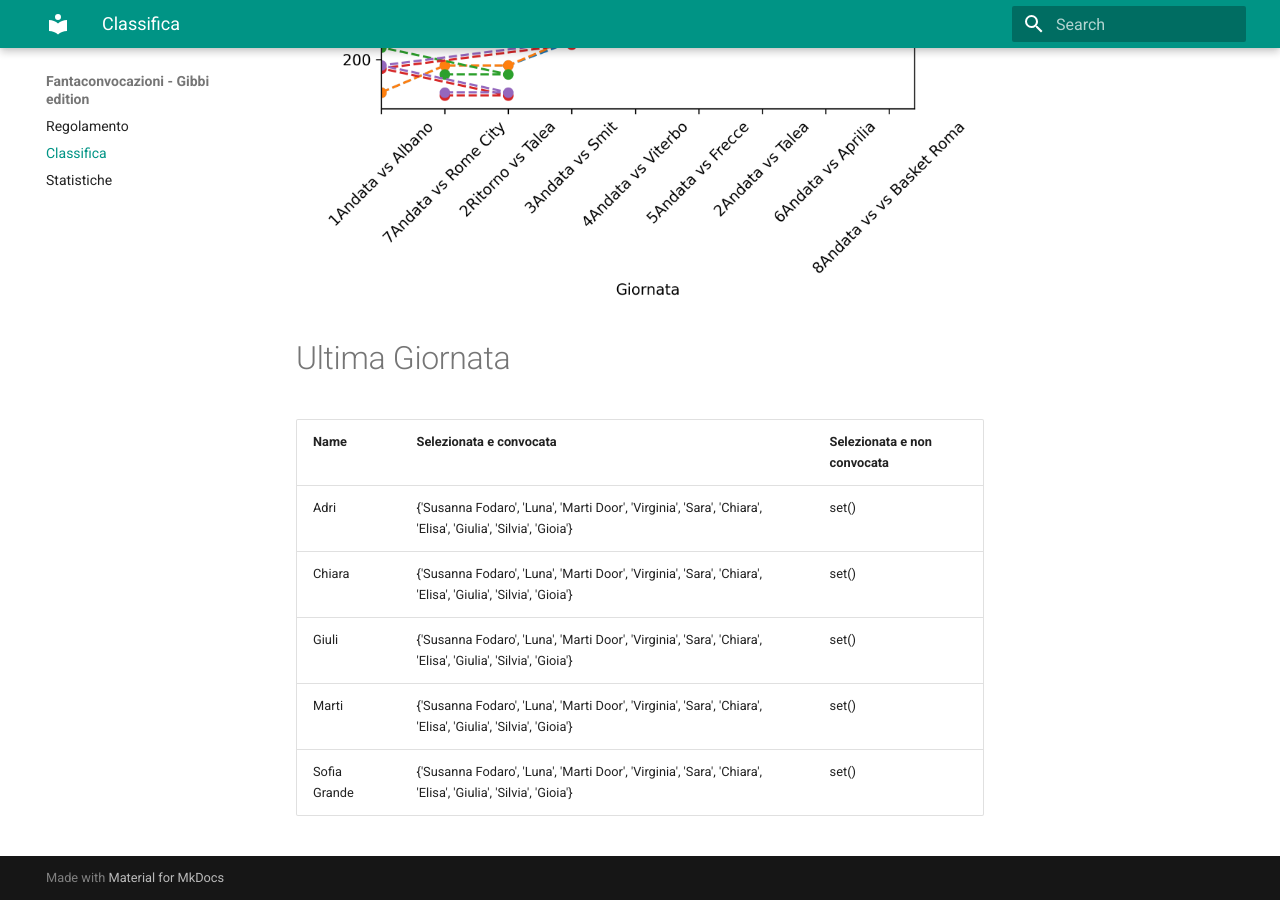
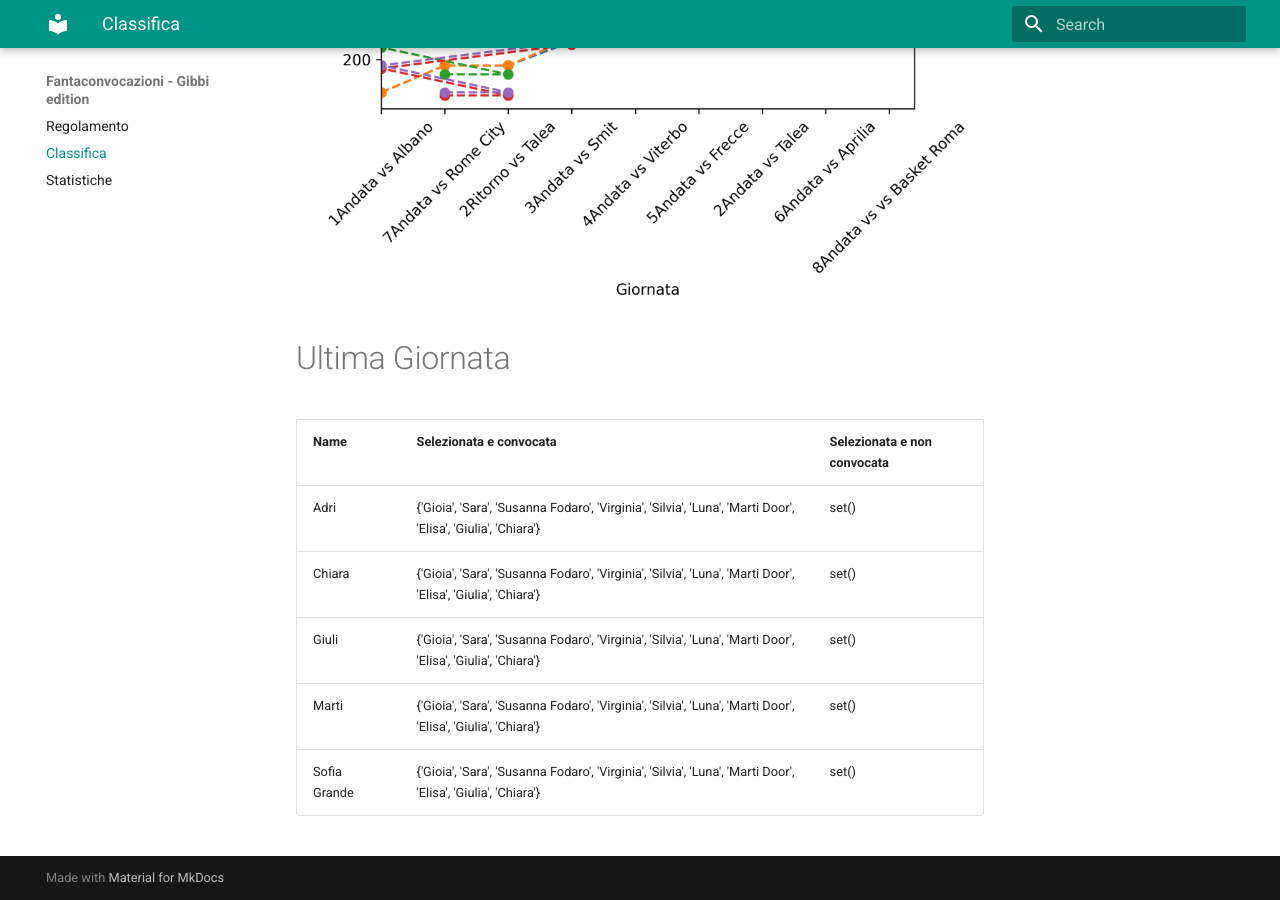
Before and after one commit to martinig94/fantagibbi, an MkDocs documentation site: the page built from docs/Classifica.md, in a window 1280 px wide and 900 px high, scrolled down 810 px. Built offline with MkDocs 1.6.1 and Material for MkDocs 9.7.7, drawn with Linux system fonts in a browser that asks for light colours.

Commit message:
Auto-update from main.py

```diff
--- a/docs/Classifica.md
+++ b/docs/Classifica.md
@@ -18,9 +18,9 @@
 <!-- START_TABLE CORRECT -->
 | Name         | Selezionata e convocata                                                                                      | Selezionata e non convocata   |
 |:-------------|:-------------------------------------------------------------------------------------------------------------|:------------------------------|
-| Adri         | {'Susanna Fodaro', 'Luna', 'Marti Door', 'Virginia', 'Sara', 'Chiara', 'Elisa', 'Giulia', 'Silvia', 'Gioia'} | set()                         |
-| Chiara       | {'Susanna Fodaro', 'Luna', 'Marti Door', 'Virginia', 'Sara', 'Chiara', 'Elisa', 'Giulia', 'Silvia', 'Gioia'} | set()                         |
-| Giuli        | {'Susanna Fodaro', 'Luna', 'Marti Door', 'Virginia', 'Sara', 'Chiara', 'Elisa', 'Giulia', 'Silvia', 'Gioia'} | set()                         |
-| Marti        | {'Susanna Fodaro', 'Luna', 'Marti Door', 'Virginia', 'Sara', 'Chiara', 'Elisa', 'Giulia', 'Silvia', 'Gioia'} | set()                         |
-| Sofia Grande | {'Susanna Fodaro', 'Luna', 'Marti Door', 'Virginia', 'Sara', 'Chiara', 'Elisa', 'Giulia', 'Silvia', 'Gioia'} | set()                         |
+| Adri         | {'Gioia', 'Sara', 'Susanna Fodaro', 'Virginia', 'Silvia', 'Luna', 'Marti Door', 'Elisa', 'Giulia', 'Chiara'} | set()                         |
+| Chiara       | {'Gioia', 'Sara', 'Susanna Fodaro', 'Virginia', 'Silvia', 'Luna', 'Marti Door', 'Elisa', 'Giulia', 'Chiara'} | set()                         |
+| Giuli        | {'Gioia', 'Sara', 'Susanna Fodaro', 'Virginia', 'Silvia', 'Luna', 'Marti Door', 'Elisa', 'Giulia', 'Chiara'} | set()                         |
+| Marti        | {'Gioia', 'Sara', 'Susanna Fodaro', 'Virginia', 'Silvia', 'Luna', 'Marti Door', 'Elisa', 'Giulia', 'Chiara'} | set()                         |
+| Sofia Grande | {'Gioia', 'Sara', 'Susanna Fodaro', 'Virginia', 'Silvia', 'Luna', 'Marti Door', 'Elisa', 'Giulia', 'Chiara'} | set()                         |
 <!-- END_TABLE CORRECT -->
```
